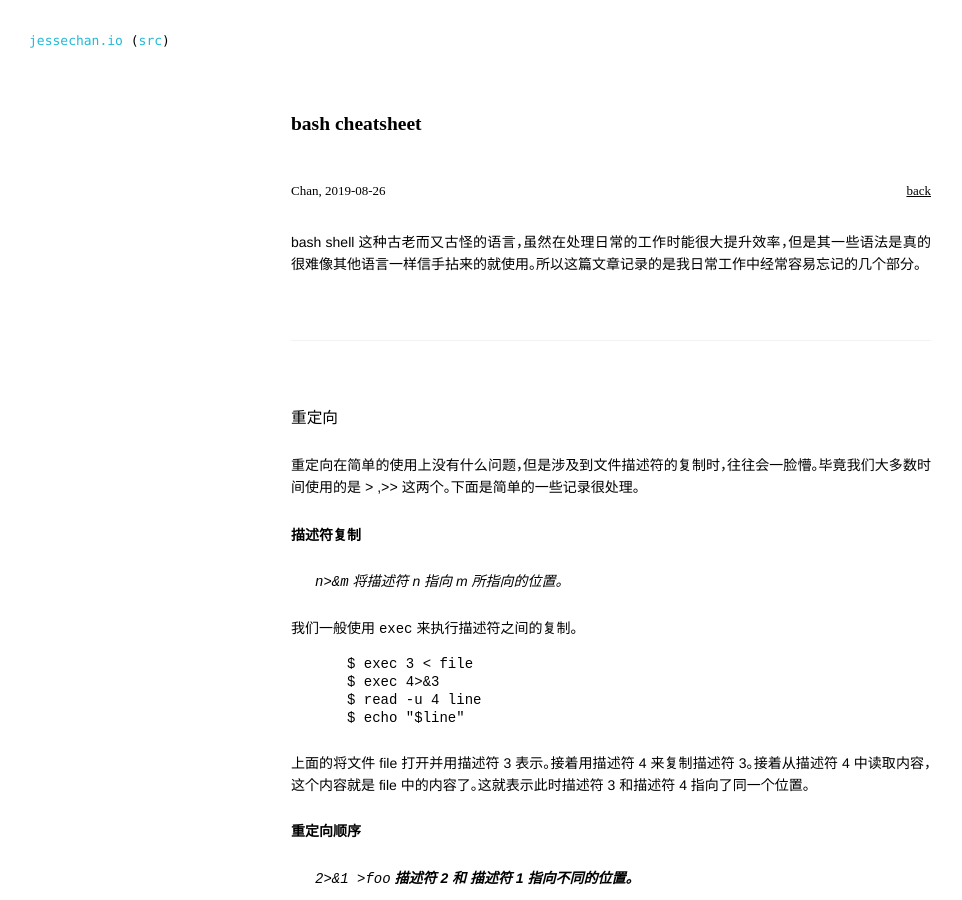
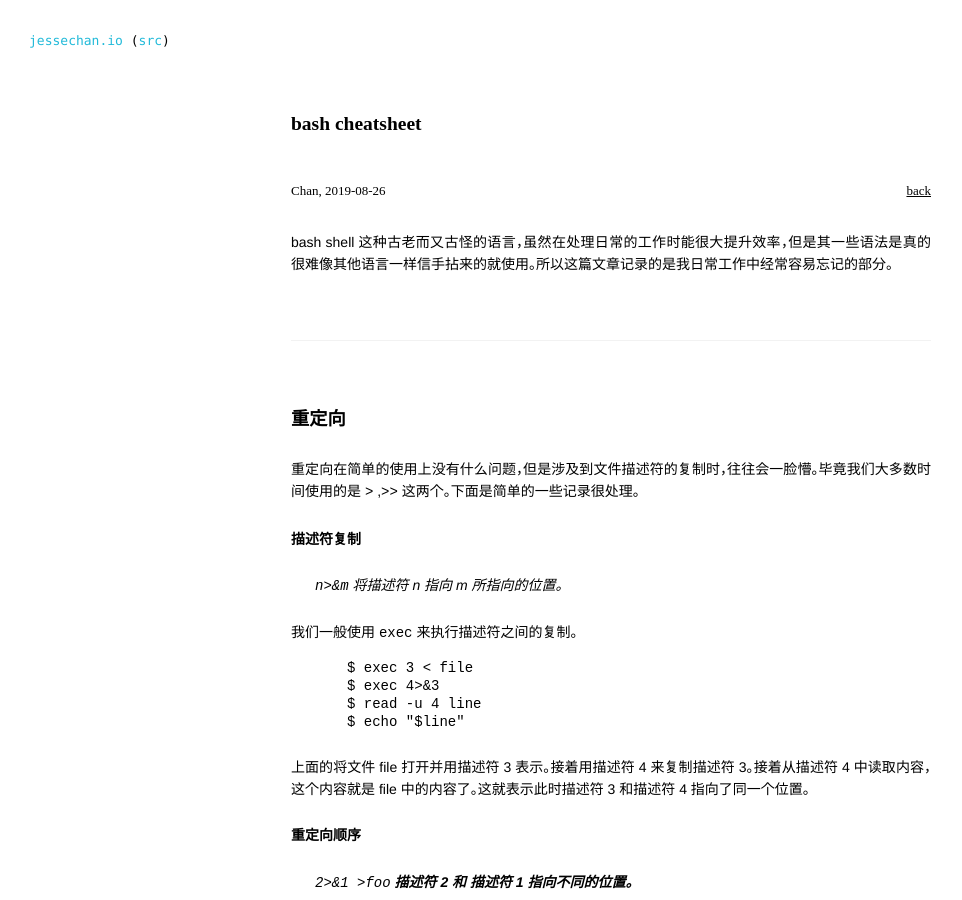
Before and after one commit to JesseEisen/chan, a Jekyll site: the page built from _posts/2019-08-26-bash.md, in a window 1280 px wide and 900 px high. Shown: the whole window, without its empty margins (29-991 px from the left). Built offline with Jekyll 4.4.1, drawn with Linux system fonts in a browser that asks for light colours.

Commit message:
change title level

```diff
--- a/_posts/2019-08-26-bash.md
+++ b/_posts/2019-08-26-bash.md
@@ -6,11 +6,11 @@ date: "2019-08-26"
 category: "note"
 ---
 
-bash shell 这种古老而又古怪的语言，虽然在处理日常的工作时能很大提升效率，但是其一些语法是真的很难像其他语言一样信手拈来的就使用。所以这篇文章记录的是我日常工作中经常容易忘记的几个部分。
+bash shell 这种古老而又古怪的语言，虽然在处理日常的工作时能很大提升效率，但是其一些语法是真的很难像其他语言一样信手拈来的就使用。所以这篇文章记录的是我日常工作中经常容易忘记的部分。
 
 ---
 
-### 重定向
+## 重定向
 
 重定向在简单的使用上没有什么问题，但是涉及到文件描述符的复制时，往往会一脸懵。毕竟我们大多数时间使用的是 `>` ,`>>` 这两个。下面是简单的一些记录很处理。
 
@@ -64,7 +64,7 @@ done
 
 ---
 
-### Here document 和 Here strings
+## Here document 和 Here strings
 
 实际上这两者都是基于重定向的，不过在某些时候还是很有用的。比如 here document 在输出 usage 的时候就有很好的使用，但是这里面的使用还是有一定的技巧的。
 
@@ -119,7 +119,7 @@ hello world
 
 ---
 
-### 数学计算
+## 数学计算
 
 数学计算在 shell 中有几种书写方式，但是太多的方式总会让人不知所措，所以还是只精通一种最好用的。实际上现在我们使用的最多的是 `(( ))` ， 有时我们还会使用 `$(( ))`  这个是 POSIX 的一个形式。
 
```
